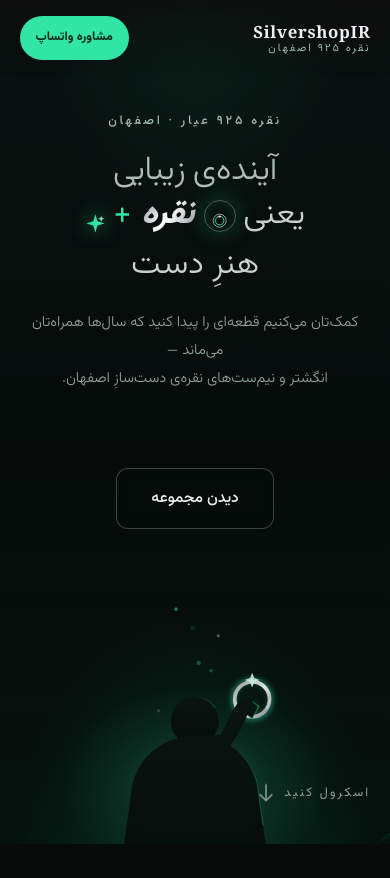
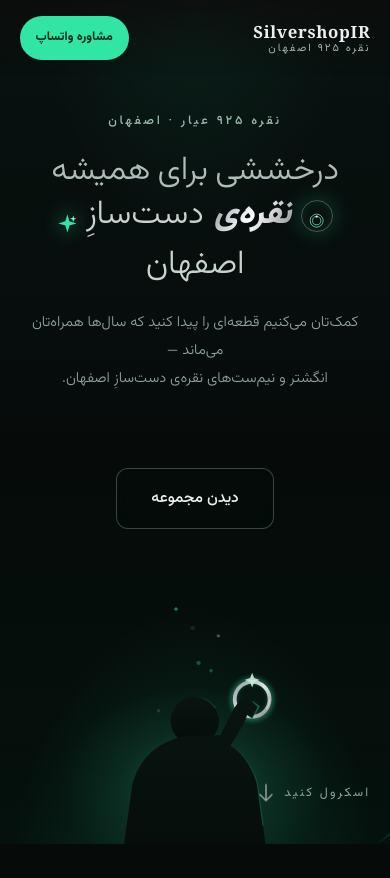
Before and after one commit to mohammadmarghzari/web-site-silver, a PHP site: page / in a window 390 px wide. Shown: the top 878 px of the page. Run offline with PHP 8.4, Linux system fonts and the light colour scheme; some web fonts are replaced.

Commit message:
Apply hero copy and video presentation feedback
- New hero headline: 'درخششی برای همیشه / نقره‌ی دست‌سازِ اصفهان'
- Canvas now fades in smoothly (smoothstep opacity) instead of the
  circle wipe
- Frame rendering switched from padded-cover to contain with an
  upscale cap, so the video shows whole and no longer looks blown-up
  and pixelated on tall/mobile screens
- Smoother scrolling: Lenis duration 1.65, wheelMultiplier 0.85,
  touchMultiplier 1.6

Co-Authored-By: Claude Fable 5 <noreply@anthropic.com>
Claude-Session: https://claude.ai/code/session_012K4wkAH5aiteTZ4KBsMKYb

```diff
--- a/css/style.css
+++ b/css/style.css
@@ -281,7 +281,7 @@ a { color: inherit; text-decoration: none; cursor: pointer; }
 /* ---------- ۴. کنواس ---------- */
 .canvas-wrap {
   position: fixed; inset: 0; z-index: 1;
-  clip-path: circle(0% at 50% 50%);
+  opacity: 0;                    /* فید نرم با اسکرول — توسط JS کنترل می‌شود */
   background: var(--bg);
 }
 #canvas { width: 100%; height: 100%; display: block; }
--- a/index.html
+++ b/index.html
@@ -31,13 +31,13 @@
   <!-- ۳. هیرو -->
   <section class="hero-standalone" id="hero">
     <span class="section-label hero-label">نقره ۹۲۵ عیار · اصفهان</span>
-    <h1 class="hero-heading" aria-label="آینده‌ی زیبایی یعنی نقره و هنر دست">
+    <h1 class="hero-heading" aria-label="درخششی برای همیشه — نقره‌ی دست‌ساز اصفهان">
       <span class="hero-line hero-line-1">
-        <span class="word">آینده‌ی</span>
-        <span class="word">زیبایی</span>
+        <span class="word">درخششی</span>
+        <span class="word">برای</span>
+        <span class="word">همیشه</span>
       </span>
       <span class="hero-line hero-line-2">
-        <span class="word">یعنی</span>
         <span class="word icon-badge" aria-hidden="true">
           <svg viewBox="0 0 40 40" fill="none">
             <circle cx="20" cy="20" r="15" stroke="#C9DCD4" stroke-opacity=".8" stroke-width="2"/>
@@ -45,15 +45,15 @@
             <circle cx="20" cy="10.5" r="2.6" fill="#ECEFF2"/>
           </svg>
         </span>
-        <span class="word word-accent">نقره</span>
-        <span class="word word-plus">+</span>
+        <span class="word word-accent">نقره‌ی</span>
+        <span class="word">دست‌سازِ</span>
         <span class="word icon-spark" aria-hidden="true">
           <svg viewBox="0 0 32 32" fill="none">
             <path d="M16 2 L19.2 12.8 L30 16 L19.2 19.2 L16 30 L12.8 19.2 L2 16 L12.8 12.8 Z" fill="#31E5A5"/>
             <path d="M25 4 L26.2 7.8 L30 9 L26.2 10.2 L25 14 L23.8 10.2 L20 9 L23.8 7.8 Z" fill="#8FF5CE"/>
           </svg>
         </span>
-        <span class="word">هنرِ&nbsp;دست</span>
+        <span class="word">اصفهان</span>
       </span>
     </h1>
     <p class="hero-tagline">کمک‌تان می‌کنیم قطعه‌ای را پیدا کنید که سال‌ها همراه‌تان می‌ماند —<br>انگشتر و نیم‌ست‌های نقره‌ی دست‌سازِ اصفهان.</p>
--- a/js/app.js
+++ b/js/app.js
@@ -27,9 +27,11 @@
 
   /* ---------- Lenis ---------- */
   const lenis = new Lenis({
-    duration: 1.2,
+    duration: 1.65,
     easing: (t) => Math.min(1, 1.001 - Math.pow(2, -10 * t)),
-    smoothWheel: !reduceMotion
+    smoothWheel: !reduceMotion,
+    wheelMultiplier: 0.85,
+    touchMultiplier: 1.6
   });
   lenis.on("scroll", ScrollTrigger.update);
   gsap.ticker.add((time) => lenis.raf(time * 1000));
@@ -57,8 +59,8 @@
   /* ---------- حالت فریم (ویدیوی واقعی) ---------- */
   const frames = [];
   let framesLoaded = 0;
-  const IMAGE_SCALE = 0.86;
-  let sampledBg = "#0D0C0B";
+  const IMAGE_SCALE = 0.9;   // حالت contain: ویدیو کامل و بدون بزرگ‌نمایی بی‌کیفیت
+  let sampledBg = "#060B0A";
 
   function sampleBgColor(img) {
     try {
@@ -73,10 +75,12 @@
 
   function drawImageFrame(index) {
     const img = frames[index];
-    if (!img) return;
+    if (!img || !img.naturalWidth) return;
     const cw = canvas.width, ch = canvas.height;
     const iw = img.naturalWidth, ih = img.naturalHeight;
-    const scale = Math.max(cw / iw, ch / ih) * IMAGE_SCALE;
+    // contain: کل قاب دیده می‌شود و ویدیو بیش از اندازه بزرگ (و پیکسلی) نمی‌شود
+    let scale = Math.min(cw / iw, ch / ih) * IMAGE_SCALE;
+    scale = Math.min(scale, 1.25 * dpr);   // سقف بزرگ‌نمایی برای حفظ کیفیت
     const dw = iw * scale, dh = ih * scale;
     ctx.fillStyle = sampledBg;
     ctx.fillRect(0, 0, cw, ch);
@@ -307,7 +311,7 @@
   const overlayEnter = statsSec ? statsSec.enter - 0.015 : 0.7;
   const overlayLeave = statsSec ? statsSec.leave + 0.005 : 0.8;
 
-  /* ---------- پیشرفت هیرو: محو + گشایش دایره‌ای ---------- */
+  /* ---------- پیشرفت هیرو: محو هیرو + فید نرم ویدیو ---------- */
   ScrollTrigger.create({
     trigger: heroSection,
     start: "top top",
@@ -316,8 +320,8 @@
     onUpdate: (self) => {
       const p = self.progress;
       heroSection.style.opacity = String(Math.max(0, 1 - p * 1.5));
-      const wipe = clamp01((p - 0.1) / 0.75);
-      canvasWrap.style.clipPath = `circle(${(wipe * 75).toFixed(2)}% at 50% 50%)`;
+      const fade = clamp01((p - 0.08) / 0.72);
+      canvasWrap.style.opacity = (fade * fade * (3 - 2 * fade)).toFixed(3); // smoothstep
     }
   });
 
```
